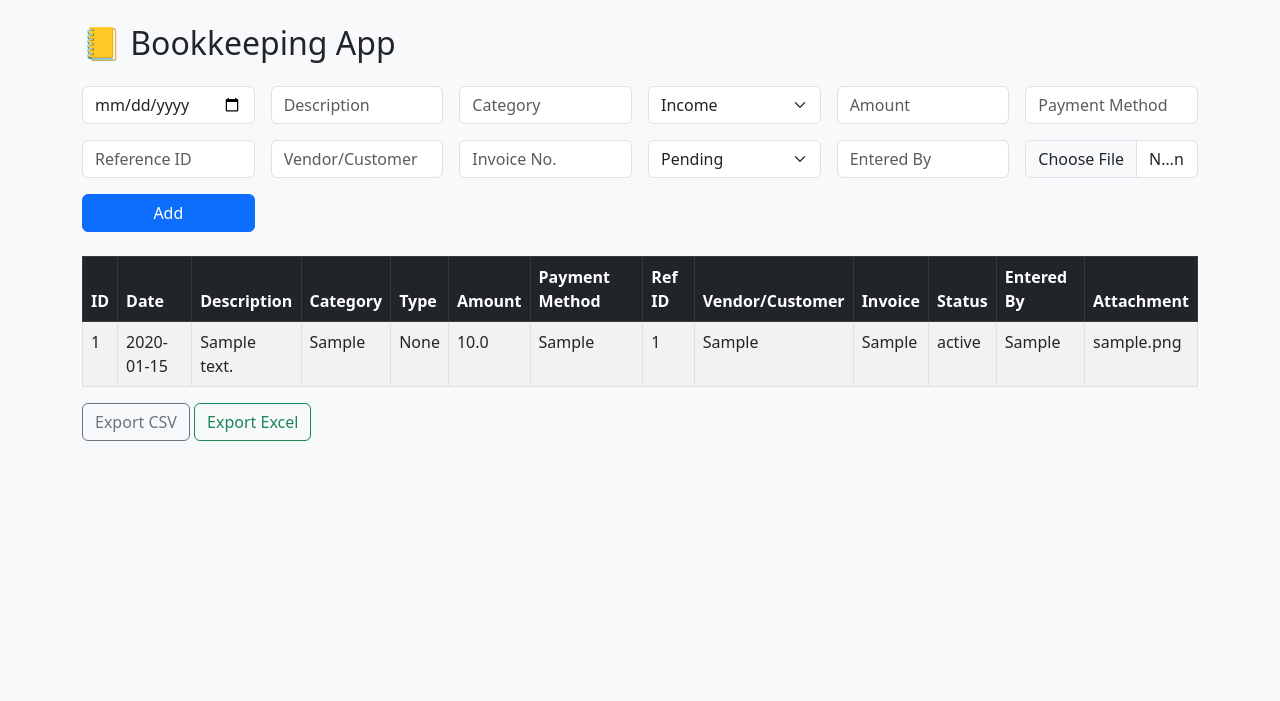
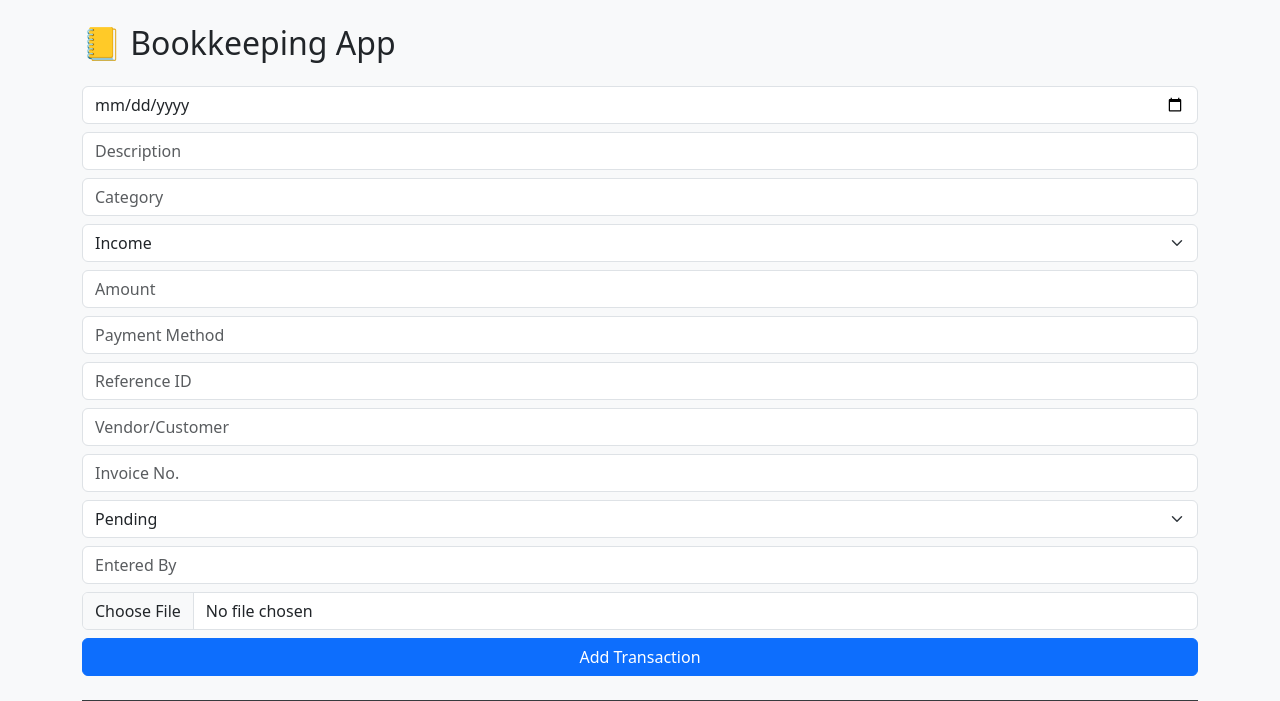
Before and after one commit to grnanduri/bookkeeper-web, a Flask app: page / in a window 1280 px wide. Shown: the top 701 px of the page. Before the commit the page ends 441 px from the top, so only its background shows below. Run offline with Flask 3, Linux system fonts and the light colour scheme; tables that the repository leaves empty hold one stand-in row (values such as "Sample post").

Commit message:
Update fields Structure

```diff
--- a/templates/index.html
+++ b/templates/index.html
@@ -8,34 +8,32 @@
 <body class="bg-light p-4">
 <div class="container">
   <h2 class="mb-4">📒 Bookkeeping App</h2>
-  <form method="POST" action="/add" enctype="multipart/form-data" class="row g-3 mb-4">
-    <div class="col-md-2"><input name="date" type="date" class="form-control" required></div>
-    <div class="col-md-2"><input name="description" placeholder="Description" class="form-control" required></div>
-    <div class="col-md-2"><input name="category" placeholder="Category" class="form-control" required></div>
-    <div class="col-md-2">
-      <select name="type" class="form-select">
+  <form method="POST" action="/add" enctype="multipart/form-data" class="mb-4">
+    <div class="mb-2"><input name="date" type="date" class="form-control" placeholder="Date" required></div>
+    <div class="mb-2"><input name="description" placeholder="Description" class="form-control" required></div>
+    <div class="mb-2"><input name="category" placeholder="Category" class="form-control" required></div>
+    <div class="mb-2">
+      <select name="type" class="form-select" required>
         <option value="income">Income</option>
         <option value="expense">Expense</option>
       </select>
     </div>
-    <div class="col-md-2"><input name="amount" type="number" step="0.01" placeholder="Amount" class="form-control" required></div>
-
-    <div class="col-md-2"><input name="payment_method" placeholder="Payment Method" class="form-control"></div>
-    <div class="col-md-2"><input name="reference_id" placeholder="Reference ID" class="form-control"></div>
-    <div class="col-md-2"><input name="vendor_customer" placeholder="Vendor/Customer" class="form-control"></div>
-    <div class="col-md-2"><input name="invoice_no" placeholder="Invoice No." class="form-control"></div>
-    <div class="col-md-2">
+    <div class="mb-2"><input name="amount" type="number" step="0.01" placeholder="Amount" class="form-control" required></div>
+    <div class="mb-2"><input name="payment_method" placeholder="Payment Method" class="form-control"></div>
+    <div class="mb-2"><input name="reference_id" placeholder="Reference ID" class="form-control"></div>
+    <div class="mb-2"><input name="vendor_customer" placeholder="Vendor/Customer" class="form-control"></div>
+    <div class="mb-2"><input name="invoice_no" placeholder="Invoice No." class="form-control"></div>
+    <div class="mb-2">
       <select name="status" class="form-select">
         <option value="Pending">Pending</option>
         <option value="Paid">Paid</option>
         <option value="Cleared">Cleared</option>
       </select>
     </div>
-    <div class="col-md-2"><input name="entered_by" placeholder="Entered By" class="form-control"></div>
-    <div class="col-md-2"><input name="attachment" type="file" class="form-control"></div>
-    <div class="col-md-2"><button type="submit" class="btn btn-primary w-100">Add</button></div>
+    <div class="mb-2"><input name="entered_by" placeholder="Entered By" class="form-control"></div>
+    <div class="mb-2"><input name="attachment" type="file" class="form-control"></div>
+    <div class="mb-3"><button type="submit" class="btn btn-primary w-100">Add Transaction</button></div>
   </form>
-
   <table class="table table-bordered table-striped">
     <thead class="table-dark">
     <tr>
```
